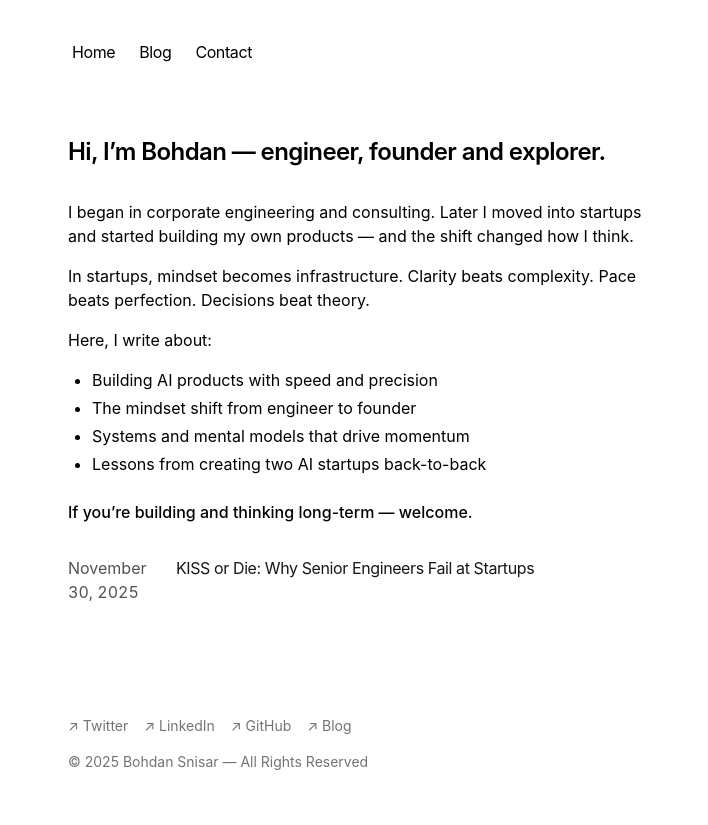
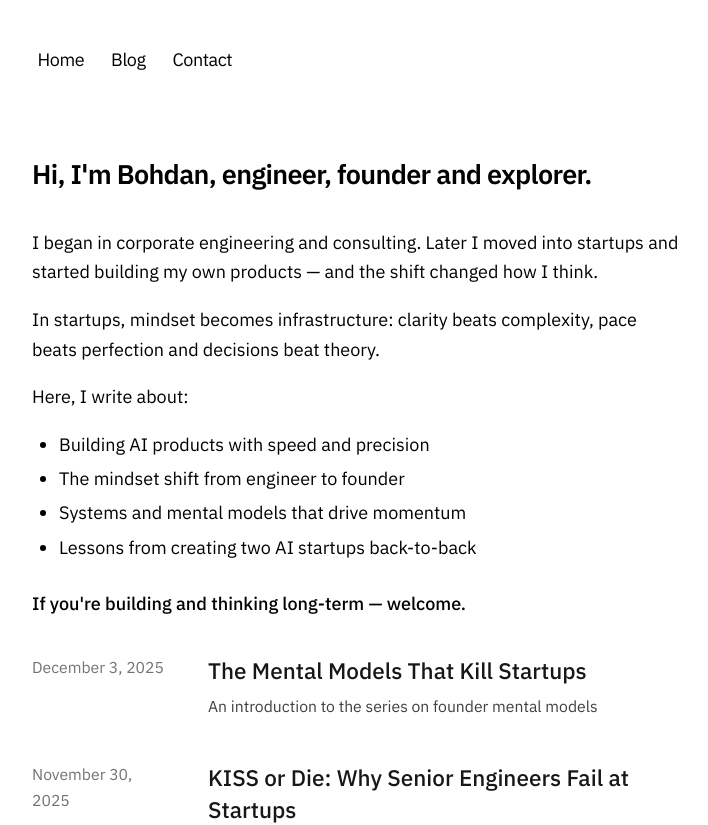
Before and after one commit to bsnisar/blog, a Next.js app: page / in a window 1280 px wide. Shown: the top 825 px of the page, without its empty margins (284-992 px from the left). Built offline with nearby package versions, Linux system fonts and the light colour scheme.

Commit message:
Add recent updates

```diff
--- /dev/null
+++ b/app/blog/drafts/draft-The-Founder-Who-Couldnt-Be-Fired.mdx
@@ -0,0 +1,48 @@
+---
+title: 'Mental Model: The founder who couldn't be fired'
+publishedAt: '2025-12-03'
+summary: 'poisoned mental models '
+---
+
+
+## The Law
+There is a pattern in human nature as old as power itself: those who fear their own inadequacy do not seek to overcome it — they seek to protect themselves from its exposure.
+They build walls where they should build competence. They negotiate immunity where they should earn trust. They lock doors that should remain open.
+In kingdoms, this creates tyrants who cannot be advised. In corporations, it creates executives who cannot be challenged. In startups, it creates founders who cannot be removed — and companies that cannot survive.
+The protection a man builds around his weakness becomes the ceiling that limits everyone around him. This is the law, and it does not forgive.
+
+
+## The Story
+Picture this: three founders sit down to structure a company. One brings technology. One brings operations. One brings distribution — a community of almost 300k developers built around his previous business, the kind of audience most startups would kill for.
+Then the founder with distribution makes a condition: he needs protection. A guarantee that he can't be fired from the CEO position.
+It sounded reasonable at the time. He was contributing a real asset, and he wanted security in return. A fair trade. Smart safeguarding.
+So we rationalized it. We agreed. We signed. We moved on.
+We didn't see it for what it was — a compromise with consequences we couldn't yet imagine. We had just installed the first ceiling, and we wouldn't recognize it until we hit it.
+
+
+## The Paradigm: Defensive Identity
+
+Some people anchor their security in position rather than competence, not because they are malicious but because they are afraid — afraid of being exposed, afraid of real comparison, afraid of being replaced.
+Instead of earning trust through results, they lock in protection through structure. And the dangerous part is that this is invisible in everyday conversation. Social skills mask it. Confidence covers it. You won't hear it in what they say — you'll only see it in what they refuse to risk.
+The demand for a protection clause wasn't negotiation. It was confession. It said: I don't trust myself to earn this seat through performance, so I need to guarantee it through contract.
+We didn't hear the confession. We heard the reasonable argument.
+
+
+## The Lesson
+A protection clause is not inherently unreasonable. When someone brings a real asset to the table — an audience, a network, capital, intellectual property — wanting security in return is rational negotiation. But the existence of the clause is already a marker.
+
+It reveals how someone thinks about risk, accountability, and their own position. It tells you that when pressure comes, their instinct is to protect rather than adapt. It tells you that somewhere underneath the confident exterior, there is a fear of being judged on results alone.
+This doesn't make them a bad person. It makes them a dangerous cofounder.
+
+Because startups don't reward protection. They reward adaptation. And when the company needs to evolve — when the market shifts, when the product fails, when the strategy must change — the founder who built walls around themselves becomes the wall everyone else hits.
+
+If your cofounder needs a clause that guarantees they can't be removed, don't dismiss it as a red flag and don't accept it as mere negotiation. Understand it for what it is: a confession of how they'll behave when removal is the only thing that could save the company.
+The clause may be justified. The pattern it reveals is still the pattern.
+
+
+## BOTTOM LINE
+
+The walls men build to protect themselves become the prisons that contain them, so the founder who couldn't be fired was never free.
+And my story was also trapped with him.
+
+Before you sign anything with a cofounder, ask yourself: are they optimizing for the startup's ability to win, or for their own ability to stay? The answer will determine your ceiling.
--- a/app/blog/posts/KISS-or-Die.mdx
+++ b/app/blog/posts/KISS-or-Die.mdx
@@ -1,8 +1,7 @@
 ---
 title: 'KISS or Die: Why Senior Engineers Fail at Startups'
 publishedAt: '2025-11-30'
-summary: 'Senior engineers kill startups by doing exactly what made them senior. $100K in free cloud credits, enterprise experience, "proper" architecture — we had it all. We still failed. Not because we built it wrong. We built it well. That was the problem. Here are the mental models that could have saved us.
-'
+summary: 'Senior engineers kill startups by doing exactly what made them senior. $100K in free cloud credits, enterprise experience, "proper" architecture — we had it all. We still failed. Not because we built it wrong. We built it well. That was the problem. Here are the mental models that could have saved us.'
 ---
 
 My first startup was a failure. Several neighboring startups failed too. We had: $100K in GCP credits, a founding engineer who’d built systems in enterprise, go-to-market. We failed. Not because we built it wrong. We built it well. That was the problem.
--- /dev/null
+++ b/app/blog/posts/The-Mental-Models-That-Poison-Founders.mdx
@@ -0,0 +1,28 @@
+---
+title: 'The Mental Models That Kill Startups'
+publishedAt: '2025-12-03'
+summary: 'An introduction to the series on founder mental models'
+---
+
+
+We do not see reality. We see reality through a lens.
+
+Every person carries a paradigm — a mental map built from experience, fear, identity, and the stories we tell ourselves about how the world works.
+This map is not reality but a filter that decides what we notice and what we ignore, what feels like opportunity and what feels like threat, what seems reasonable and what seems absurd.
+
+The map feels like the territory, but we don't experience our paradigm as a lens — we experience it as truth. And so we never think to question it.
+
+Founders are not immune to this but they are especially vulnerable.
+
+Every founder carries these paradigms built from past success, past failure, and the fears they've never named.
+
+- These models feel like wisdom, they operate like ceilings.
+- The founder who demands protection believes security comes from structure, not performance.
+- The founder who perfects endlessly believes reputation matters more than learning.
+- The founder who cannot take feedback believes past success guarantees future competence.
+- The founder who retreats to comfort believes productivity equals progress.
+
+None of these beliefs announce themselves. They hide behind reasonable language: "smart safeguarding," "high standards" "playing to strengths" "staying focused".
+
+I think founder mental models are the most overlooked factor in startup success.
+This is a series about the mental models that kill startups not from the outside, but from within.
--- a/app/global.css
+++ b/app/global.css
@@ -17,6 +17,18 @@
   --sh-entity: #e25a1c;
 }
 
+@theme inline {
+  --font-sans: var(--font-plex-sans);
+  --font-serif: var(--font-plex-serif);
+  --font-mono: var(--font-plex-mono);
+}
+
+@layer theme {
+  .font-sans { font-family: var(--font-sans); }
+  .font-serif { font-family: var(--font-serif); }
+  .font-mono { font-family: var(--font-mono); }
+}
+
 @media (prefers-color-scheme: dark) {
   :root {
     --sh-class: #4c97f8;
@@ -31,6 +43,8 @@
 
 html {
   min-width: 360px;
+  font-size: 18px; /* previously ~16px */
+  line-height: 1.65;
 }
 
 .prose .anchor {
@@ -130,6 +144,23 @@ pre {
   scrollbar-width: none; /* Firefox */
 }
 
+.prose {
+  @apply font-serif;
+}
+
+.prose h1,
+.prose h2,
+.prose h3,
+.prose h4 {
+  @apply font-sans;
+}
+
+.prose code,
+.prose pre {
+  @apply font-mono;
+}
+
+
 /* Remove Safari input shadow on mobile */
 input[type='text'],
 input[type='email'] {
--- a/app/layout.tsx
+++ b/app/layout.tsx
@@ -1,17 +1,35 @@
 import './global.css'
 import type { Metadata } from 'next'
-import { GeistSans } from 'geist/font/sans'
-import { GeistMono } from 'geist/font/mono'
 import { Navbar } from '@/components/nav'
 import { Analytics } from '@vercel/analytics/react'
 import { SpeedInsights } from '@vercel/speed-insights/next'
 import {Footer} from '@/components/footer'
 import { baseUrl } from './sitemap'
+import { IBM_Plex_Sans, IBM_Plex_Serif, IBM_Plex_Mono } from 'next/font/google'
+
+const plexSans = IBM_Plex_Sans({
+  subsets: ['latin'],
+  weight: ['400', '500', '600'],
+  variable: '--font-plex-sans',
+})
+
+const plexSerif = IBM_Plex_Serif({
+  subsets: ['latin'],
+  weight: ['400', '500', '600'],
+  variable: '--font-plex-serif',
+})
+
+const plexMono = IBM_Plex_Mono({
+  subsets: ['latin'],
+  weight: ['400', '500'],
+  variable: '--font-plex-mono',
+})
+
 
 export const metadata: Metadata = {
   metadataBase: new URL(baseUrl),
   title: {
-    default: 'Bohdan Snisar — Founder, Engineer, AI Architect',
+    default: 'Bohdan Snisar — Founder, Engineer',
     template: '%s | Bohdan Snisar',
   },
   description:
@@ -50,8 +68,9 @@ export default function RootLayout({
       lang="en"
       className={cx(
         'text-black bg-white dark:text-white dark:bg-black',
-        GeistSans.variable,
-        GeistMono.variable
+        plexSans.variable,
+        plexSerif.variable,
+        plexMono.variable
       )}
     >
       <body className="antialiased max-w-xl mx-4 mt-8 lg:mx-auto">
--- a/app/page.tsx
+++ b/app/page.tsx
@@ -4,17 +4,16 @@ export default function Page() {
   return (
     <main className="max-w-2xl">
       <h1 className="mb-8 text-2xl font-semibold tracking-tight">
-        Hi, I’m Bohdan — engineer, founder and explorer.
+        Hi, I'm Bohdan, engineer, founder and explorer.
 
       </h1>
 
       <p className="mb-4">
-I began in corporate engineering and consulting. Later I moved into startups and started building my own products — and the shift changed how I think.
+        I began in corporate engineering and consulting. Later I moved into startups and started building my own products — and the shift changed how I think.
       </p>
 
       <p className="mb-4">
-        In startups, mindset becomes infrastructure. Clarity beats complexity. Pace beats perfection. Decisions beat theory.
-
+        In startups, mindset becomes infrastructure: clarity beats complexity, pace beats perfection and decisions beat theory.
       </p>
 
 
@@ -30,7 +29,7 @@ I began in corporate engineering and consulting. Later I moved into startups and
 
 
       <p className="mt-6 font-medium">
-        If you’re building and thinking long-term — welcome.
+        If you're building and thinking long-term — welcome.
       </p>
 
 
--- a/components/footer.tsx
+++ b/components/footer.tsx
@@ -10,7 +10,7 @@ export function Footer() {
           rel="noopener noreferrer"
           className="hover:text-neutral-700"
         >
-          ↗ Twitter
+          ↗ X
         </Link>
         <Link
           href="https://www.linkedin.com/in/bsnisar/"
--- a/components/posts.tsx
+++ b/components/posts.tsx
@@ -2,32 +2,38 @@ import Link from 'next/link'
 import { formatDate, getBlogPosts } from 'app/blog/utils'
 
 export function BlogPosts() {
-  let allBlogs = getBlogPosts()
+  const posts = getBlogPosts().sort(
+    (a, b) =>
+      new Date(b.metadata.publishedAt).getTime() -
+      new Date(a.metadata.publishedAt).getTime()
+  )
 
   return (
-    <div>
-      {allBlogs
-        .sort((a, b) => {
-          if (
-            new Date(a.metadata.publishedAt) > new Date(b.metadata.publishedAt)
-          ) {
-            return -1
-          }
-          return 1
-        })
-        .map((post) => (
+    <div className="space-y-10">
+      {posts.map((post) => (
         <Link
           key={post.slug}
-            className="flex flex-col space-y-1 mb-4"
           href={`/blog/${post.slug}`}
+          className="group block"
         >
-            <div className="w-full flex flex-col md:flex-row space-x-0 md:space-x-2">
-              <p className="text-neutral-600 dark:text-neutral-400 w-[100px] tabular-nums">
+          <div className="grid grid-cols-1 md:grid-cols-[140px_1fr] gap-2 md:gap-8">
+            {/* Left column – Date */}
+            <div className="text-neutral-500 dark:text-neutral-400 text-sm tabular-nums leading-relaxed">
               {formatDate(post.metadata.publishedAt, false)}
+            </div>
+
+            {/* Right column – Title + summary */}
+            <div>
+              <h2 className="text-xl font-medium text-neutral-900 dark:text-neutral-100 group-hover:underline underline-offset-4 decoration-neutral-400/50">
+                {post.metadata.title}
+              </h2>
+
+              {post.metadata.summary && (
+                <p className="mt-2 text-neutral-700 dark:text-neutral-300 leading-snug text-sm">
+                  {post.metadata.summary}
                 </p>
-              <p className="text-neutral-900 dark:text-neutral-100 tracking-tight">
-                {post.metadata.title}
-              </p>
+              )}
+            </div>
           </div>
         </Link>
       ))}
```
Lines whose indentation alone changed are shown as unchanged.
